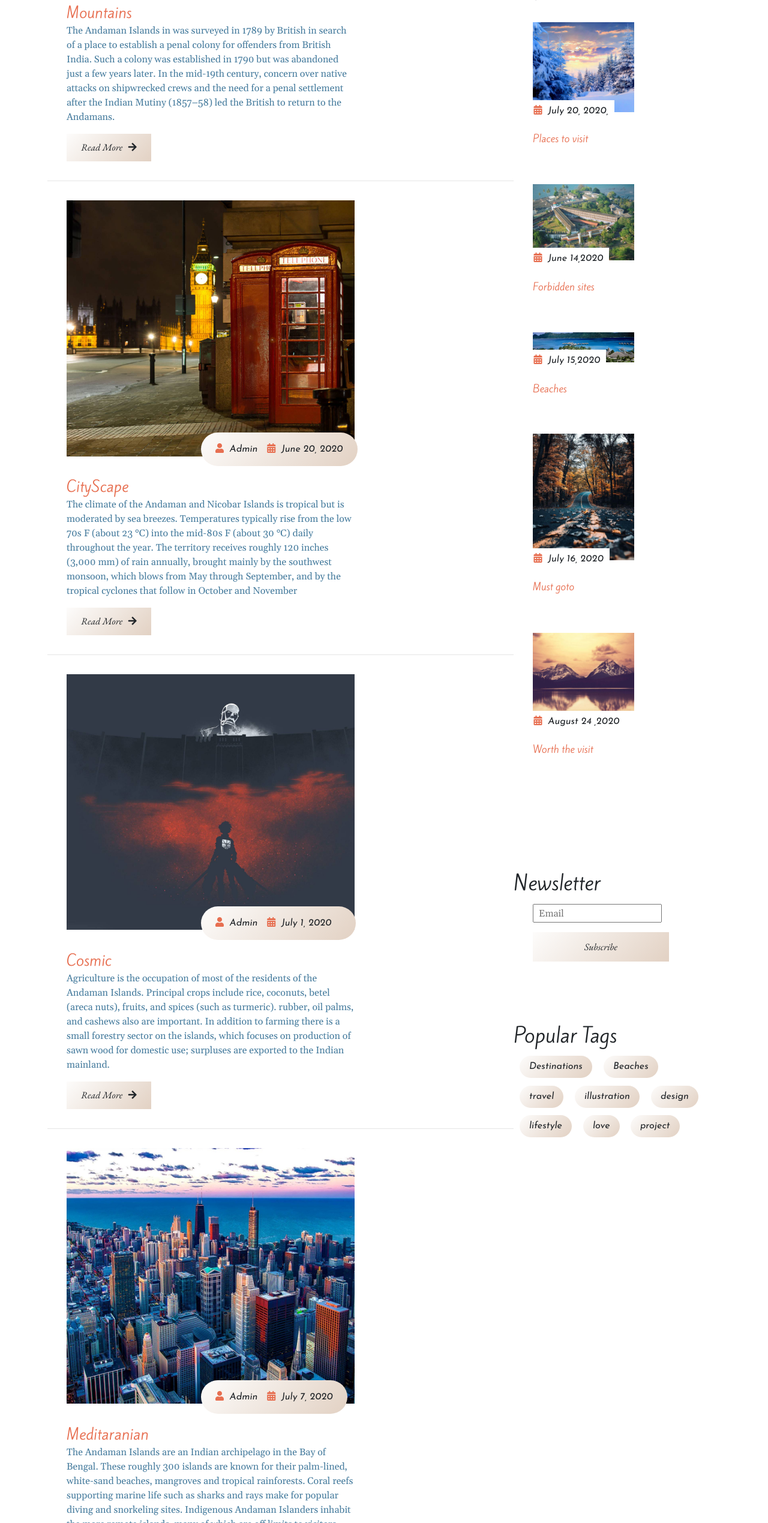
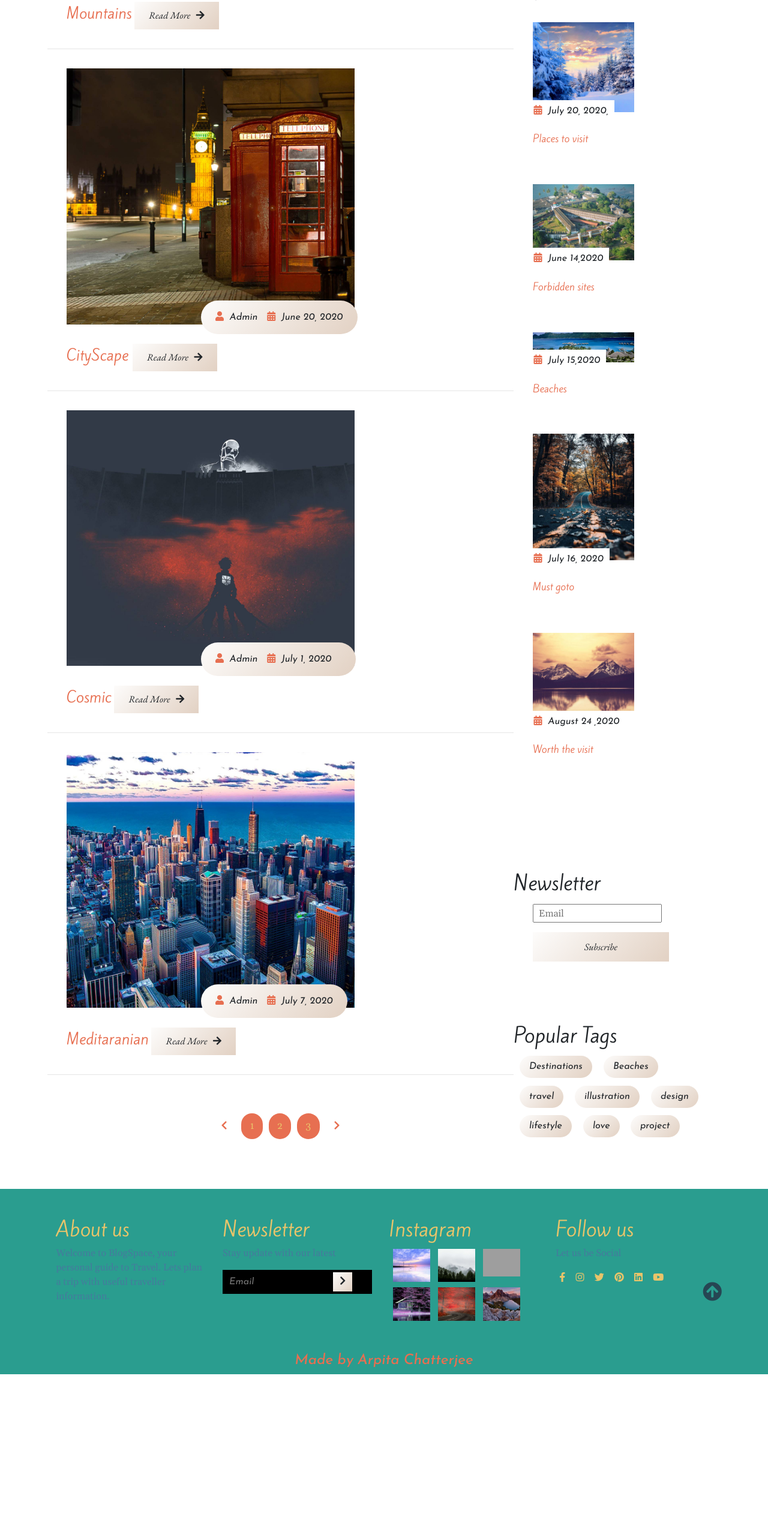
Before and after one commit to ArpitaChatterjee/MyBlogSpace, a website: page destination.html in a window 1280 px wide. Shown: the part 2072-4611 px from the top of the page at 60% size. After the commit the page ends 4363 px from the top, so only its background shows below. Drawn offline with nearby package versions, Linux system fonts and the light colour scheme; grey boxes are pictures that could not be loaded.

Commit message:
Add files via upload

```diff
--- a/destination.html
+++ b/destination.html
@@ -151,11 +151,7 @@
                         </div>
                         <div class="post-title">
                             <a href="#">Mountains</a>
-                            <p>The Andaman Islands in  was surveyed in 1789 by British in search of a place to establish a penal colony for
-                                 offenders from British India. Such a colony was established in 1790 but was abandoned just a few years later.
-                                In the mid-19th century, concern over native attacks on shipwrecked crews and the need for a penal settlement
-                                 after the Indian Mutiny (1857–58) led the British to return to the Andamans.
-                            </p>
+
                             <button class="btn post-btn">Read More &nbsp; <i class="fas fa-arrow-right"></i></button>
                         </div>
                     </div>
@@ -173,11 +169,7 @@
                         </div>
                         <div class="post-title">
                             <a href="#">CityScape </a>
-                            <p>The climate of the Andaman and Nicobar Islands is tropical but is moderated by sea breezes.
-                                Temperatures typically rise from the low 70s F (about 23 °C) into the mid-80s F (about 30 °C) daily throughout the year.
-                                The territory receives roughly 120 inches (3,000 mm) of rain annually, brought mainly by the southwest monsoon, which blows from May through September,
-                                and by the tropical cyclones that follow in October and November
-                           </p>
+
                             <button class="btn post-btn">Read More &nbsp; <i class="fas fa-arrow-right"></i></button>
                         </div>
                     </div>
@@ -195,11 +187,7 @@
                         </div>
                         <div class="post-title">
                             <a href="#">Cosmic</a>
-                            <p>Agriculture is the occupation of most of the residents of the Andaman Islands.
-                                Principal crops include rice, coconuts, betel (areca nuts), fruits, and spices (such as turmeric).
-                                rubber, oil palms, and cashews also are important.
-                                In addition to farming there is a small forestry sector on the islands, which focuses on production of sawn wood for domestic use; surpluses are exported to the Indian mainland.
-                            </p>
+
                             <button class="btn post-btn">Read More &nbsp; <i class="fas fa-arrow-right"></i></button>
                         </div>
                     </div>
@@ -218,11 +206,7 @@
 
                         <div class="post-title">
                             <a href="#">Meditaranian</a>
-                            <p>The Andaman Islands are an Indian archipelago in the Bay of Bengal.
-                                These roughly 300 islands are known for their palm-lined, white-sand beaches, mangroves and tropical rainforests.
-                                Coral reefs supporting marine life such as sharks and rays make for popular diving and snorkeling sites.
-                                Indigenous Andaman Islanders inhabit the more remote islands, many of which are off limits to visitors.
-                            </p>
+
                             <button class="btn post-btn">Read More &nbsp; <i class="fas fa-arrow-right"></i></button>
                         </div>
                     </div>
@@ -376,7 +360,7 @@
         <div class="container">
             <div class="about-us" data-aos="fade-right" data-aos-delay="200">
                 <h2>About us</h2>
-                <p>Welcome to Tavel Andaman, your personal guide to Andaman, India. Travel Andaman was made with a goal to make travel easy and hussel free. Find things to do in Andaman, place of attractions and sightseeing, restaurants and hotels in Andaman.
+                <p>Welcome to BlogSpace, your personal guide to Travel.
                     Lets plan a trip with useful traveller information.</p>
             </div>
             <div class="newsletter" data-aos="fade-right" data-aos-delay="200">
@@ -415,7 +399,7 @@
         </div>
         <div class="rights flex-row">
             <h4 class="text-gray">
-                Made by Arpita Chatterjee :3
+                Made by Arpita Chatterjee
             </h4>
         </div>
         <div class="move-up">
```
Also changed, not shown: aboutus.html (+12 -12 lines), contactus.html (+1 -0 lines), index.html (+6 -22 lines).
